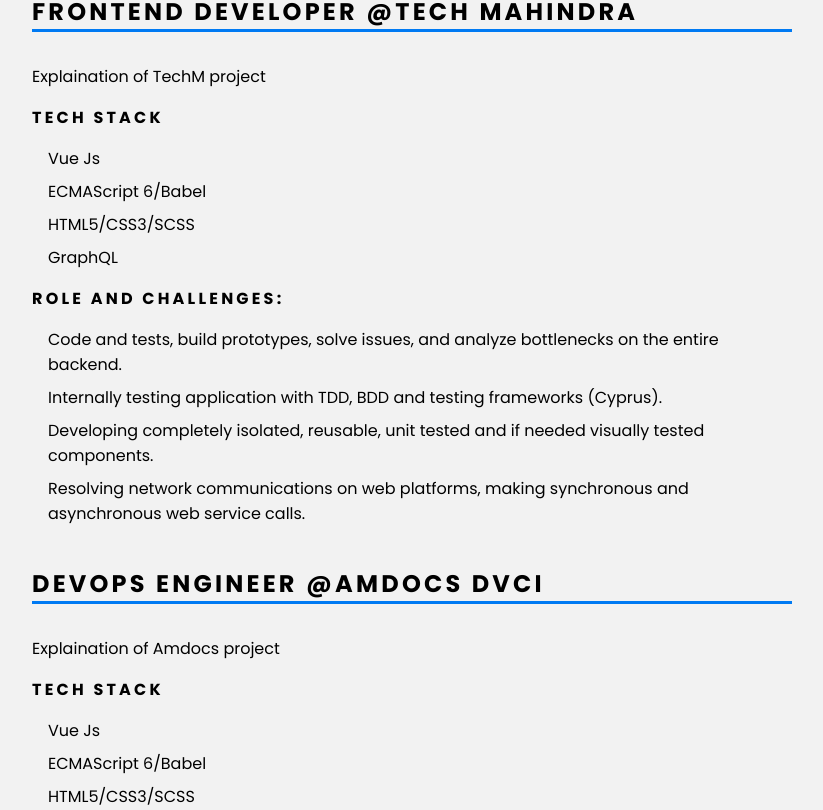
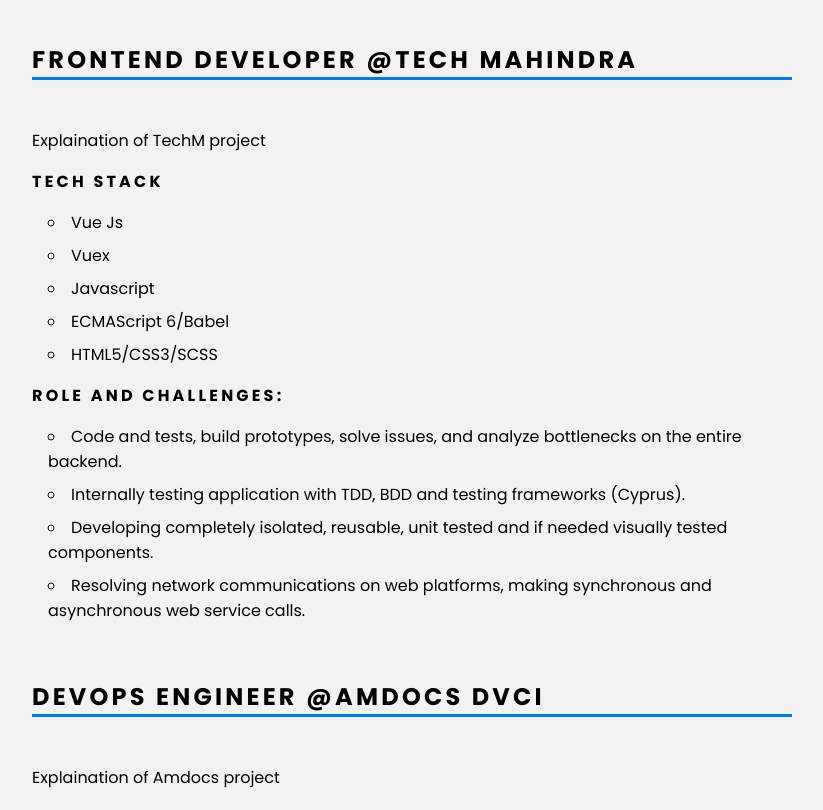
Before and after one commit to pmrubenrao/Portfolio-Website, a Vue app: page /portfolio in a window 1280 px wide. Shown: the part 869-1679 px from the top of the page, without its empty margins (228-1051 px from the left). Built offline with nearby package versions, Linux system fonts and the light colour scheme.

Commit message:
added the devOpsStack data to the persistant storage files to inline the experience

```diff
--- a/persistentData/skill_details.js
+++ b/persistentData/skill_details.js
@@ -7,19 +7,14 @@
 ];
 export const backendData = [
   'Vue Js',
+  'Vuex',
+  'Javascript',
   'ECMAScript 6/Babel',
   'HTML5/CSS3/SCSS',
-  'GraphQL',
 ];
 
 export const learningData = ['Block Chain / Crypto Currency', 'Python3'];
 
-export const techStackData = [
-  'Nodejs',
-  'AWS lambda functions',
-  'API Gateway',
-  'GraphQL',
-  'Google Firestore',
-];
+export const devOpsData = ['TeamCity', 'Ansible', 'CI/CD', 'GitLab', 'Jira'];
 
 // export default  frontendData, backendData };
--- a/src/App.vue
+++ b/src/App.vue
@@ -30,5 +30,21 @@
     margin: 0px;
     font-family: 'Poppins';
   }
+
+  .header-layout {
+    .container {
+      display: flex;
+      justify-content: space-between;
+      flex-wrap: wrap;
+      .header-layout-patch {
+        font-weight: 700;
+        text-transform: uppercase;
+        width: 100%;
+        margin: 1rem 0;
+        letter-spacing: 0.2rem;
+        border-bottom: 0.2rem solid var(--primary-color);
+      }
+    }
+  }
 }
 </style>
--- a/src/components/GenericList.vue
+++ b/src/components/GenericList.vue
@@ -40,22 +40,22 @@
   padding: 1em 2em;
   max-width: 47.5em;
   margin: 0 auto 0 auto;
-  list-style-type: none;
+  // list-style-type: none;
 }
 
-.header-layout {
-  .container {
-    display: flex;
-    justify-content: space-between;
-    flex-wrap: wrap;
-    .header-layout-patch {
-      font-weight: 700;
-      text-transform: uppercase;
-      width: 100%;
-      margin: 1rem 0;
-      letter-spacing: 0.2rem;
-      border-bottom: 0.2rem solid var(--primary-color);
-    }
-  }
-}
+// .header-layout {
+//   .container {
+//     display: flex;
+//     justify-content: space-between;
+//     flex-wrap: wrap;
+//     .header-layout-patch {
+//       font-weight: 700;
+//       text-transform: uppercase;
+//       width: 100%;
+//       margin: 1rem 0;
+//       letter-spacing: 0.2rem;
+//       border-bottom: 0.2rem solid var(--primary-color);
+//     }
+//   }
+// }
 </style>
--- a/src/components/TheList.vue
+++ b/src/components/TheList.vue
@@ -9,7 +9,7 @@
   frontendData,
   backendData,
   learningData,
-  // techStackData,
+  devOpsData,
 } from '../../persistentData/skill_details.js';
 import {
   rcDeutscheBankData,
@@ -25,6 +25,7 @@
       backendSkill: frontendData,
       frontendSkill: backendData,
       currentLearning: learningData,
+      devops: devOpsData,
       rcDeutscheBank: rcDeutscheBankData,
       rcTechM: rcTechMData,
       rcAmdocs: rcAmdocsData,
@@ -37,6 +38,8 @@
       this.selector = this.frontendSkill;
     } else if (this.skillsData === 'learning') {
       this.selector = this.currentLearning;
+    } else if (this.skillsData === 'devOpsStack') {
+      this.selector = this.devops;
     } else if (this.skillsData === 'rcDeutscheBank') {
       this.selector = this.rcDeutscheBank;
     } else if (this.skillsData === 'rcTechM') {
@@ -50,11 +53,13 @@
 
 <style lang="scss" scoped>
 .list-layout {
-  display: flex;
+  display: list-item;
   align-items: center;
   flex: 0 0 45%;
+  margin-left: 0;
   margin-bottom: 0.5rem;
   padding-left: 1rem;
   justify-content: space-between;
+  list-style-type: circle;
 }
 </style>
--- a/src/pages/LandingPage.vue
+++ b/src/pages/LandingPage.vue
@@ -10,7 +10,6 @@
 // import TheBlogPost from '../components/TheBlogPost.vue';
 export default {
   components: {
-    // 'navigation-menu': NavigationMenu,
     AboutMe,
     GenericList,
     // TheBlogPost,
--- a/src/pages/ThePortfolio.vue
+++ b/src/pages/ThePortfolio.vue
@@ -12,11 +12,10 @@
   </section>
 
   <section class="pf-exp">
-    <div class="container">
     <div>
       Explaination of DB project
     </div>
-    </div>
+
     <the-sub-header sub-header-data="TECH STACK"></the-sub-header>
     <the-list skills-data="backendstack"></the-list>
 
@@ -31,11 +30,10 @@
   </section>
 
   <section class="pf-exp">
-    <div class="container">
     <div>
       Explaination of TechM project
     </div>
-    </div>
+
     <the-sub-header sub-header-data="TECH STACK"></the-sub-header>
     <the-list skills-data="frontendstack"></the-list>
 
@@ -50,13 +48,11 @@
   </section>
 
   <section class="pf-exp">
-    <div class="container">
     <div>
       Explaination of Amdocs project
     </div>
-    </div>
     <the-sub-header sub-header-data="TECH STACK"></the-sub-header>
-    <the-list skills-data="frontendstack"></the-list>
+    <the-list skills-data="devOpsStack"></the-list>
 
     <the-sub-header sub-header-data="ROLE AND CHALLENGES:"></the-sub-header>
     <the-list skills-data="rcAmdocs"></the-list>
@@ -73,30 +69,11 @@
 
 <style lang="scss" scoped>
 section {
-  //   /* margin: 0 1rem 0 1rem; */
-  //   // padding: 1em 2em 1em 2em;
   padding: 1em 2em;
   max-width: 47.5em;
   margin: 0 auto 0 auto;
-  //   // list-style-type: none;
 }
 
-.header-layout {
-  .container {
-    display: flex;
-    justify-content: space-between;
-    flex-wrap: wrap;
-    padding-top: 0em;
-    .header-layout-patch {
-      font-weight: 700;
-      text-transform: uppercase;
-      width: 100%;
-      margin: 0rem 0;
-      letter-spacing: 0.2rem;
-      border-bottom: 0.2rem solid var(--primary-color);
-    }
-  }
-}
 section.pf-main-header {
   .container {
     h1 {
```
Lines whose indentation alone changed are shown as unchanged.
